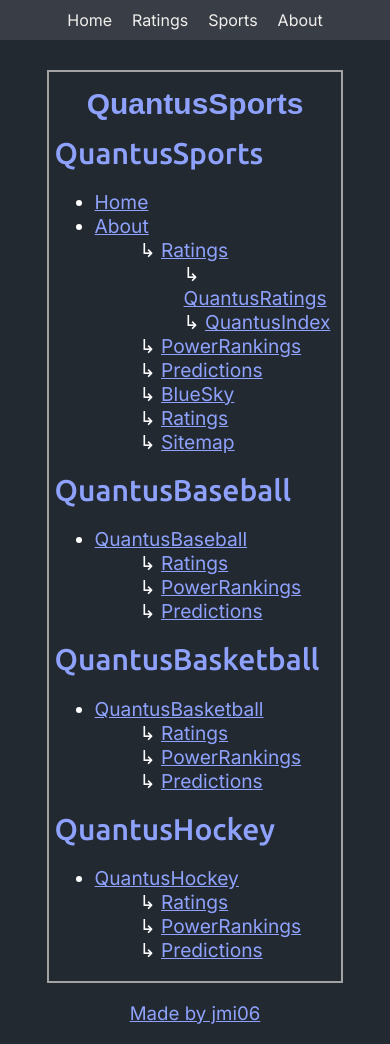
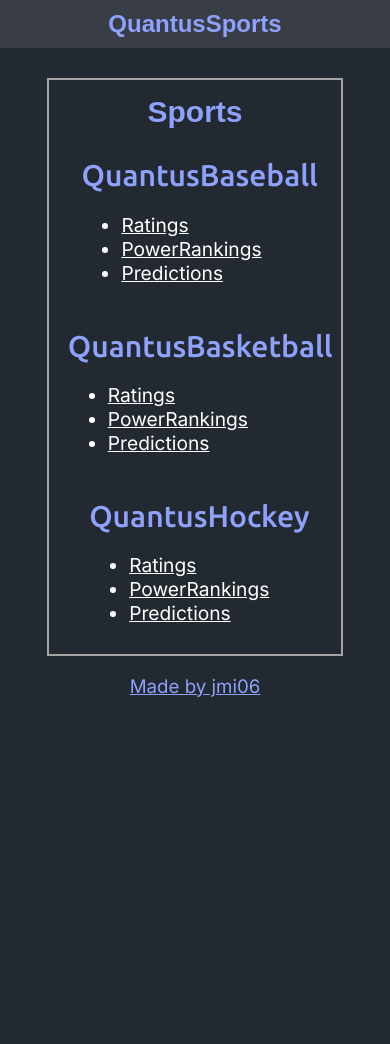
Before and after one commit to jmi06/Quantus-Sports, a Python web app: template templates/sitemap.html in a window 390 px wide. After the commit the page ends 697 px from the top, so only its background shows below. Run offline with Jinja, Linux system fonts and the light colour scheme; the template is opened without the code that fills it, so the values that code supplies are empty; some web fonts are replaced.

Commit message:
adjustments to the mobile layout. also fixed the sports page

```diff
--- a/static/css/MLBbaseball.css
+++ b/static/css/MLBbaseball.css
@@ -151,7 +151,7 @@ span a {
     background-color: #303741;
 }
 @media (max-width: 480px) {
-    .logo {
+    /* .logo {
         display: none !important;
 
     }
@@ -159,7 +159,7 @@ span a {
         flex-wrap:wrap;
         justify-content: center;
         margin-right:0;
-    }
+    } */
     .league-nav{
         margin-top:15px;
         flex-direction:column;
--- a/static/css/NBAbasketball.css
+++ b/static/css/NBAbasketball.css
@@ -151,14 +151,14 @@ span a {
     background-color: #303741;
 }
 @media (max-width: 480px) {
-    .logo {
+    /* .logo {
         display: none !important;
     }
     .nav-links{
         flex-wrap:wrap;
         justify-content: center;
         margin-right:0;
-    }
+    } */
     .league-nav{
         margin-top:15px;
         flex-direction:column;
--- a/static/css/NHLhockey.css
+++ b/static/css/NHLhockey.css
@@ -152,14 +152,14 @@ span a {
     background-color: #303741;
 }
 @media (max-width: 480px) {
-    .logo {
-        display: none !important;
+    /* #navbar .nav-links {
+        display: none;
     }
     .nav-links{
         flex-wrap:wrap;
         justify-content: center;
         margin-right:0;
-    }
+    } */
     .league-nav{
         margin-top:15px;
         flex-direction:column;
--- a/static/css/styles.css
+++ b/static/css/styles.css
@@ -22,7 +22,20 @@ tr {
     font-family: "Inter", sans-serif;
 }
 
+#directory{
+    display:flex;
+    flex-wrap:wrap;
+    justify-content: space-around;
+}
 
+.section{
+    margin:10px;
+}
+
+.directory > li > a{
+    color:white;
+    font-weight: 400;
+}
 
 #sport-selector {
     display: flex;
@@ -642,18 +655,9 @@ math {
         font-size:30px;
         margin-bottom: 15px;
     }
-    .nav-links{
-        flex-wrap:wrap;
-        justify-content: center;
-        margin-right:0;
+    #navbar .nav-links {
+        display: none;
     }
-    .home-link-nav{
-        display:inline;
-    }
-    .nav-links>a{
-        margin-left:0;
-    }
-
     #categories{
         margin-top:15px;
         flex-direction:column;
@@ -675,7 +679,6 @@ math {
         padding: 10px;
     }
     .logo{
-        display:none;
         margin:0;
         padding:0;
 
--- a/templates/sitemap.html
+++ b/templates/sitemap.html
@@ -13,60 +13,54 @@
     {% include "header.html" %}
     <main>
 
-        <div id="sub-container">
-            <h1 class="home-title">QuantusSports</h1>
+        <div id="sub-container" >
+            <h1 class="home-title"  >Sports</h1>
+
+            <div id="directory">
+                <!-- <div class="section">
 
                     <h2 class="about-subtitle" id="about">QuantusSports</h2>
+
                     <ul class="directory">
                         <li><a href="/">Home</a></li>
                         <li><a href="/about">About</a></li>
-                <ul class="directory">
-                    <li><a href="/about#ratings">Ratings</a></li>
-                    <ul class="directory">
-                        <li><a href="/about#QuantusRatings">QuantusRatings</a></li>
-                        <li><a href="/about#QuantusIndex">QuantusIndex</a></li>
-
-                    </ul>
-                    <li><a href="/about#PowerRankings">PowerRankings</a></li>
-                    <li><a href="/about#Predictions">Predictions</a></li>
-                    <li><a href="/about#bluesky">BlueSky</a></li>
-
                         <li><a href="/ratings">Ratings</a></li>
                         <li><a href="/sitemap">Sitemap</a></li>
+                    </ul>
+                </div> -->
+                <div class="section">
 
-                </ul>
-            </ul>
                     <h2 class="about-subtitle" id="ratings">QuantusBaseball</h2>
-            <ul class="directory">
-                <li><a href="/MLBbaseball">QuantusBaseball</a></li>
                     <ul class="directory">
                             <li><a href="/MLBbaseball/ratings">Ratings</a></li>
                             <li><a href="/MLBbaseball/powerrankings">PowerRankings</a></li>
                             <li><a href="/MLBbaseball/predictions">Predictions</a></li>
-                </ul>
 
                     </ul>
+                </div>
+                <div class="section">
 
                     <h2 class="about-subtitle" id="ratings">QuantusBasketball</h2>
-            <ul class="directory">
-                <li><a href="/NBAbasketball">QuantusBasketball</a></li>
                     <ul class="directory">
                             <li><a href="/NBAbasketball/ratings">Ratings</a></li>
                             <li><a href="/NBAbasketball/powerrankings">PowerRankings</a></li>
                             <li><a href="/NBAbasketball/predictions">Predictions</a></li>
-                </ul>
 
                     </ul>
+                </div>
+                <div class="section">
+
                     <h2 class="about-subtitle" id="ratings">QuantusHockey</h2>
-            <ul class="directory">
-                <li><a href="/NHLhockey">QuantusHockey</a></li>
                     <ul class="directory">
                             <li><a href="/NHLhockey/ratings">Ratings</a></li>
                             <li><a href="/NHLhockey/powerrankings">PowerRankings</a></li>
                             <li><a href="/NHLhockey/predictions">Predictions</a></li>
-                </ul>
 
                     </ul>
+                </div>
+            </div>
+        </div>
+
         </div>
 
 
```
Lines whose indentation alone changed are shown as unchanged.
